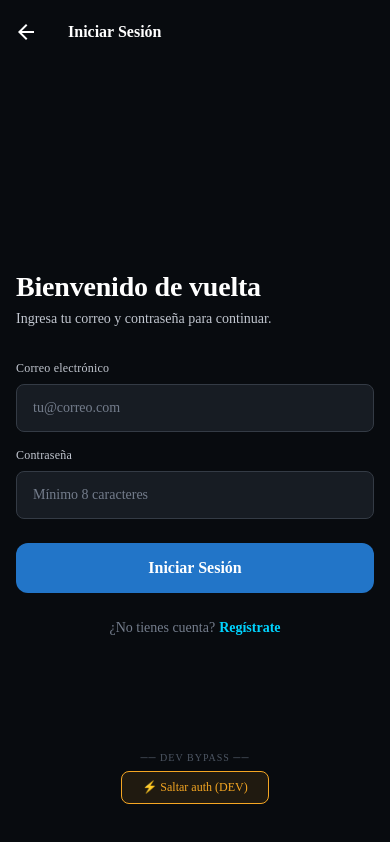
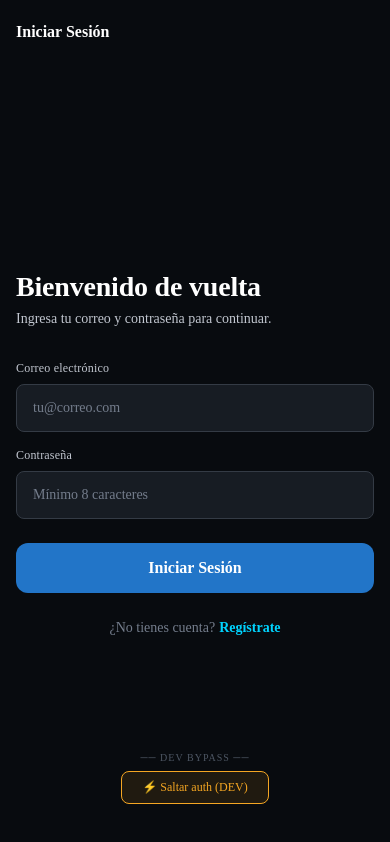
Before and after one commit to BrainSort/brainsort-app, a React Native app: screen /Login in a window 390 px wide. Built offline with nearby package versions, Linux system fonts and the light colour scheme; no server answers.

Commit message:
fix: set initial auth screen to Login instead of Welcome

```diff
--- a/src/navigation/AuthNavigator.tsx
+++ b/src/navigation/AuthNavigator.tsx
@@ -35,7 +35,7 @@ const Stack = createNativeStackNavigator<AuthStackParamList>();
 export default function AuthNavigator() {
   return (
     <Stack.Navigator
-      initialRouteName="Welcome"
+      initialRouteName="Login"
       screenOptions={{
         headerStyle: {
           backgroundColor: DarkSurfaces.background,
```
